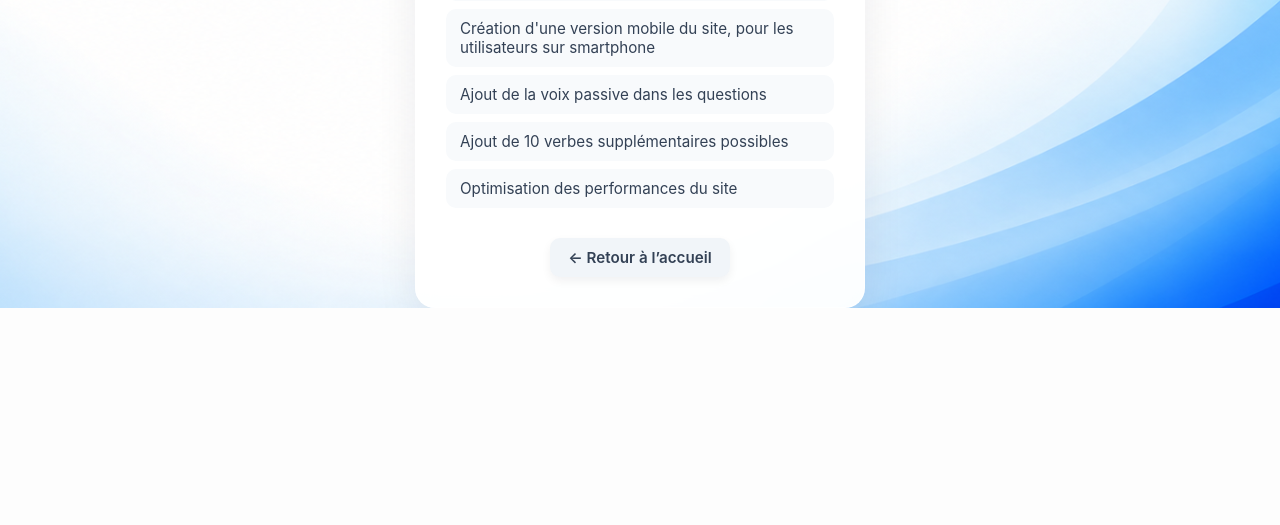
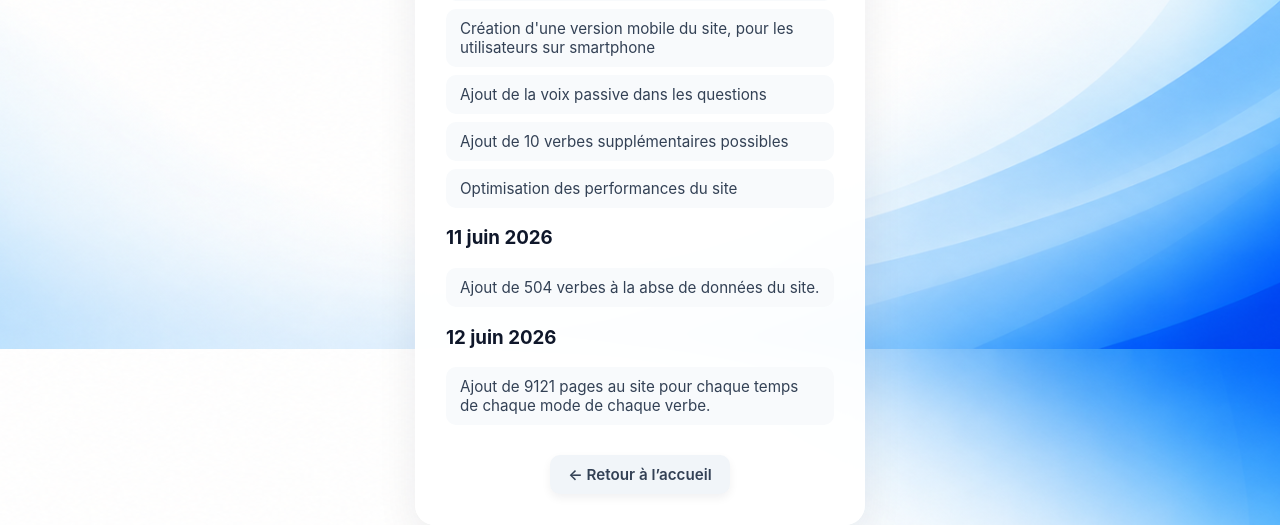
Before and after one commit to lemeilleurhackeur65645-cell/Hirondelleconjugaison, a Flask app: page /changelog in a window 1280 px wide. Shown: the part 2051-2576 px from the top of the page. Before the commit the page ends 2359 px from the top, so only its background shows below. Run offline with Flask 3, Linux system fonts and the light colour scheme; parts of the project's set-up code (start-up, migrations or seed data) failed here and were passed over.

Commit message:
Update changelog.html

```diff
--- a/templates/changelog.html
+++ b/templates/changelog.html
@@ -145,6 +145,11 @@
             <div class="changelog-entry">Ajout de 10 verbes supplémentaires possibles</div>
             <div class="changelog-entry">Optimisation des performances du site</div>
 
+            <h3>11 juin 2026</h3>
+            <div class="changelog-entry">Ajout de 504 verbes à la abse de données du site.</div>
+
+            <h3>12 juin 2026</h3>
+            <div class="changelog-entry">Ajout de 9121 pages au site pour chaque temps de chaque mode de chaque verbe.</div>
         </div>
 
         <a href="/" class="back-button">← Retour à l’accueil</a>
```
